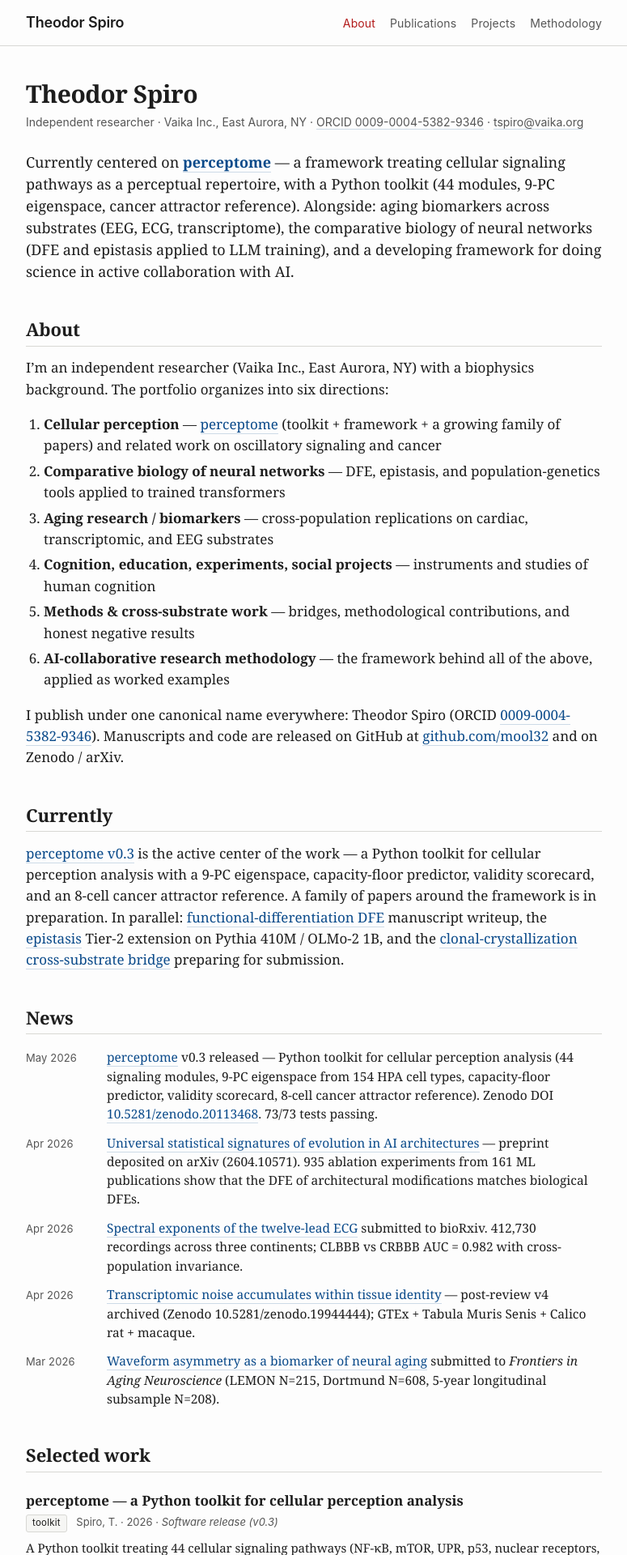
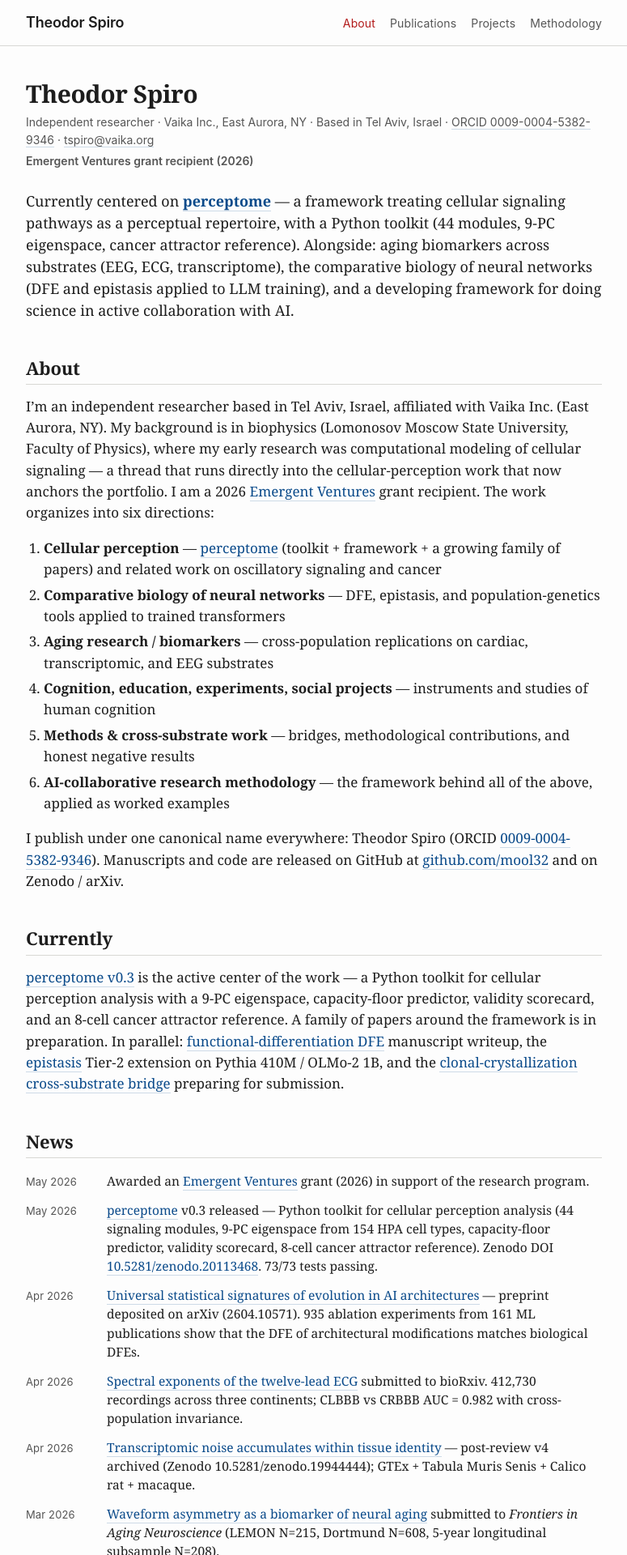
Before and after one commit to mool32/mool32.github.io, a Jekyll site: the page built from index.md, in a window 1280 px wide. Shown: the top 1920 px of the page at 81% size, without its empty margins (252-1027 px from the left). Built offline with Jekyll 4.4.1, drawn with Linux system fonts in a browser that asks for light colours; some of the changed text lies outside the part shown.

Commit message:
Add Tel Aviv, Emergent Ventures grant, biophysics background; headline-tier Selected work
Biographical facts confirmed by the user (and cross-checked against their
existing CVs):
- Based in Tel Aviv, Israel.
- 2026 Emergent Ventures grant recipient (received May 2026).
- Biophysics background, Lomonosov Moscow State University, Faculty of Physics.

NOT added (deliberately): any "Vaika founded by Andrei Gudkov" claim — the
user is not certain of the exact relationship, so Vaika stays neutral
("Vaika Inc., East Aurora, NY") until exact wording is confirmed. The
Google.org application is a pending joint submission, not an award, so it
is not listed.

index.md:
- Hero id-line adds "Based in Tel Aviv, Israel" and a dedicated accent
  grant line "Emergent Ventures grant recipient (2026)".
- About opening paragraph rewritten to add Tel Aviv, the biophysics /
  MSU background with the through-line into the cellular-perception work,
  and the EV grant.
- Selected work split into a headline tier (perceptome, pi-tissue, ECG —
  the bio/aging-priority trio) rendered prominently, and an
  "Additional selected work" list for the remaining selected entries.
  Fixes the flat-patchwork problem where ~8 projects had equal visual
  weight.

_data/publications.yml: headline:true added to the three bio/aging
headline entries (perceptome, pi-tissue-aging, ecg-spectral-exponents).

_data/news.yml: EV grant added as the top news item (above perceptome).

assets/css/style.css: .id-line-grant (accent grant line) and
.pub-headline / .pub-list-headline (left-accent featured cards).

llms.txt: identity block adds Tel Aviv, EV grant, biophysics background;
framing notes updated so agents state the grant as social proof and do
not mistake the MSU biophysics background for a current university
affiliation.

_includes/head.html: JSON-LD Person adds homeLocation (Tel Aviv),
award (Emergent Ventures grant 2026), alumniOf (Lomonosov MSU).

Co-Authored-By: Claude Opus 4.8 (1M context) <noreply@anthropic.com>

```diff
--- a/_data/news.yml
+++ b/_data/news.yml
@@ -1,3 +1,6 @@
+- date: "May 2026"
+  text: "Awarded an [Emergent Ventures](https://www.mercatus.org/emergent-ventures) grant (2026) in support of the research program."
+
 - date: "May 2026"
   text: "[perceptome](https://github.com/mool32/perceptome) v0.3 released — Python toolkit for cellular perception analysis (44 signaling modules, 9-PC eigenspace from 154 HPA cell types, capacity-floor predictor, validity scorecard, 8-cell cancer attractor reference). Zenodo DOI [10.5281/zenodo.20113468](https://doi.org/10.5281/zenodo.20113468). 73/73 tests passing."
 
--- a/_data/publications.yml
+++ b/_data/publications.yml
@@ -18,6 +18,7 @@
   code: "https://github.com/mool32/perceptome"
   abstract: "A Python toolkit treating 44 cellular signaling pathways (NF-κB, mTOR, UPR, p53, nuclear receptors, …) as a cell's perceptual repertoire. Three capabilities other tools don't directly provide: (1) a 9-PC eigenspace derived from 154 normal human cell types (Human Protein Atlas) where any cell — yours, a tumor, a drug-treated — can be located on the same map; (2) a capacity-floor predictor — given a cell type and a pathway, will it ramp under stimulus or is it already saturated; (3) a validity scorecard with three null controls (random-gene panel, housekeeping, cell cycle) that catches common perturbation artifacts before interpretation. The framework's headline empirical result is an 8-cell attractor cluster (gastric chief, pancreatic acinar, ..., gastric progenitor) that 11 cancers from 11 organ systems converge toward during transformation — independently replicated on the Sun et al. 2021 paired HCC cohort. Result of a multi-year, pre-registered research program; the tool implements only what those studies validated and deliberately excludes operations that were tested and falsified."
   selected: true
+  headline: true
   status: "v0.3 public release, May 2026"
 
 - key: spiro2026aievolution
@@ -43,6 +44,7 @@
   code: "https://github.com/mool32/ecg-spectral-exponents"
   abstract: "Spectral exponent β extracted from 412,730 twelve-lead recordings across three continents (PTB-XL, Chapman-Shaoxing, CODE-15%). β is diagnostic of cardiac conduction anatomy: CLBBB vs CRBBB AUC = 0.982 (Germany), 0.982 (China), 0.979 (Brazil). Aging flattens the spectrum; disease steepens it. Honest null on independent mortality prediction (HR = 1.02, p = 0.83)."
   selected: true
+  headline: true
   status: "preprint submitted"
 
 - key: spiro2026pitissue
@@ -55,6 +57,7 @@
   code: "https://github.com/mool32/pi-tissue-aging"
   abstract: "Three-level variance decomposition on bulk transcriptomes from 263 GTEx v8 donors plus single-cell data from Tabula Muris Senis, Calico rat caloric-restriction atlas, and a rhesus macaque cross-species atlas. Tissue identity is preserved across forty years of aging; the signature is systemic noise, not selective accumulation. Caloric restriction acts as a noise filter, not a structure restorer. Cross-species lifespan scaling (α = −1.02, R² = 0.90)."
   selected: true
+  headline: true
   status: "preprint on Zenodo"
 
 - key: spiro2026waveform
--- a/_includes/head.html
+++ b/_includes/head.html
@@ -41,6 +41,15 @@
       "value": "0009-0004-5382-9346",
       "url": "https://orcid.org/0009-0004-5382-9346"
     },
+    "homeLocation": {
+      "@type": "Place",
+      "name": "Tel Aviv, Israel"
+    },
+    "award": "Emergent Ventures grant (2026)",
+    "alumniOf": {
+      "@type": "CollegeOrUniversity",
+      "name": "Lomonosov Moscow State University, Faculty of Physics"
+    },
     "sameAs": [
       "https://orcid.org/0009-0004-5382-9346",
       "https://github.com/mool32",
--- a/assets/css/style.css
+++ b/assets/css/style.css
@@ -262,3 +262,22 @@ hr {
   .news .news-date { flex: 0; }
   main.content { margin-top: 24px; }
 }
+
+/* ---- EV grant line under hero id-line ---- */
+.id-line-grant {
+  margin-top: 4px;
+  color: var(--accent);
+  font-weight: 600;
+}
+
+/* ---- headline (featured) selected work ---- */
+.pub-list-headline { margin-bottom: 8px; }
+.pub-headline {
+  border-top: none;
+  border-left: 3px solid var(--accent);
+  padding: 12px 12px 12px 16px;
+  margin-bottom: 18px;
+  background: var(--bg-card);
+  border-radius: 0 4px 4px 0;
+}
+.pub-headline .pub-title { font-size: 18px; }
--- a/index.md
+++ b/index.md
@@ -7,9 +7,12 @@ description: Theodor Spiro — independent researcher at Vaika Inc.
 <section class="hero">
   <h1 class="name">Theodor Spiro</h1>
   <div class="id-line">
-    Independent researcher · Vaika Inc., East Aurora, NY ·
+    Independent researcher · Vaika Inc., East Aurora, NY · Based in Tel Aviv, Israel ·
     <a href="https://orcid.org/0009-0004-5382-9346">ORCID 0009-0004-5382-9346</a> ·
     <a href="mailto:tspiro@vaika.org">tspiro@vaika.org</a>
+  </div>
+  <div class="id-line id-line-grant">
+    Emergent Ventures grant recipient (2026)
   </div>
 
   <p class="positioning">
@@ -25,8 +28,13 @@ description: Theodor Spiro — independent researcher at Vaika Inc.
 
 ## About
 
-I'm an independent researcher (Vaika Inc., East Aurora, NY) with a biophysics
-background. The portfolio organizes into six directions:
+I'm an independent researcher based in Tel Aviv, Israel, affiliated with
+Vaika Inc. (East Aurora, NY). My background is in biophysics (Lomonosov
+Moscow State University, Faculty of Physics), where my early research was
+computational modeling of cellular signaling — a thread that runs directly
+into the cellular-perception work that now anchors the portfolio. I am a
+2026 [Emergent Ventures](https://www.mercatus.org/emergent-ventures) grant
+recipient. The work organizes into six directions:
 
 1. **Cellular perception** — [perceptome](https://github.com/mool32/perceptome) (toolkit + framework + a growing family of papers) and related work on oscillatory signaling and cancer
 2. **Comparative biology of neural networks** — DFE, epistasis, and population-genetics tools applied to trained transformers
@@ -69,10 +77,10 @@ preparing for submission.
 
 ## Selected work
 
-<ul class="pub-list">
-{% assign selected = site.data.publications | where: "selected", true %}
-{% for p in selected %}
-  <li class="pub">
+<ul class="pub-list pub-list-headline">
+{% assign headline = site.data.publications | where: "headline", true %}
+{% for p in headline %}
+  <li class="pub pub-headline">
     <div class="pub-title">{{ p.title }}</div>
     <div class="pub-meta">
       {% if p.abbr %}<span class="abbr">{{ p.abbr }}</span>{% endif %}
@@ -89,6 +97,28 @@ preparing for submission.
 {% endfor %}
 </ul>
 
+### Additional selected work
+
+<ul class="pub-list">
+{% assign selected = site.data.publications | where: "selected", true %}
+{% for p in selected %}{% unless p.headline %}
+  <li class="pub">
+    <div class="pub-title">{{ p.title }}</div>
+    <div class="pub-meta">
+      {% if p.abbr %}<span class="abbr">{{ p.abbr }}</span>{% endif %}
+      {{ p.authors }} · {{ p.year }} · <em>{{ p.venue }}</em>
+    </div>
+    <div class="pub-abstract">{{ p.abstract }}</div>
+    <div class="pub-links">
+      {% if p.arxiv %}<a href="{{ p.arxiv }}">arXiv</a>{% endif %}
+      {% if p.doi %}<a href="https://doi.org/{{ p.doi }}">DOI</a>{% endif %}
+      {% if p.code %}<a href="{{ p.code }}">code</a>{% endif %}
+      {% if p.demo %}<a href="{{ p.demo }}">live demo</a>{% endif %}
+    </div>
+  </li>
+{% endunless %}{% endfor %}
+</ul>
+
 [Full publication list →]({{ '/publications/' | relative_url }})
 
 [Projects organized by theme →]({{ '/projects/' | relative_url }})
```
Also changed, not shown: llms.txt (+7 -1 lines).
